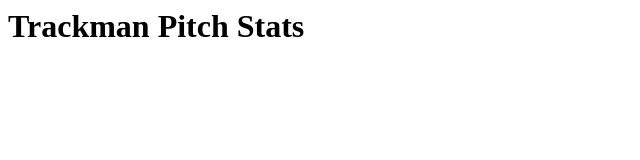
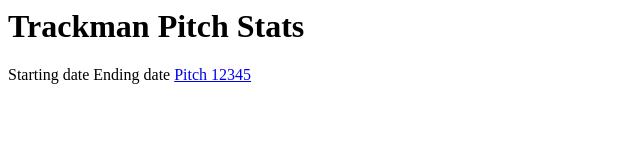
Before and after one commit to hannahfriedma/hannahfriedma, a plain HTML site: page index.html in a window 1280 px wide. Shown: the whole page, without its empty margins (0-640 px from the left). Drawn offline with Linux system fonts and the light colour scheme.

Commit message:
Update index.html

```diff
--- a/index.html
+++ b/index.html
@@ -4,5 +4,8 @@
   </head>
   <body>
     <h1>Trackman Pitch Stats</h1>
+    Starting date
+    Ending date
+    <a href="details.html">Pitch 12345</a>
   </body>
 </html>
```
